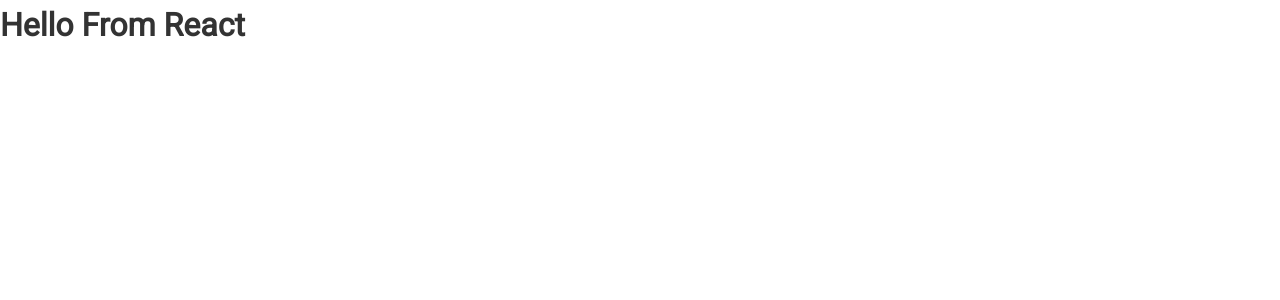
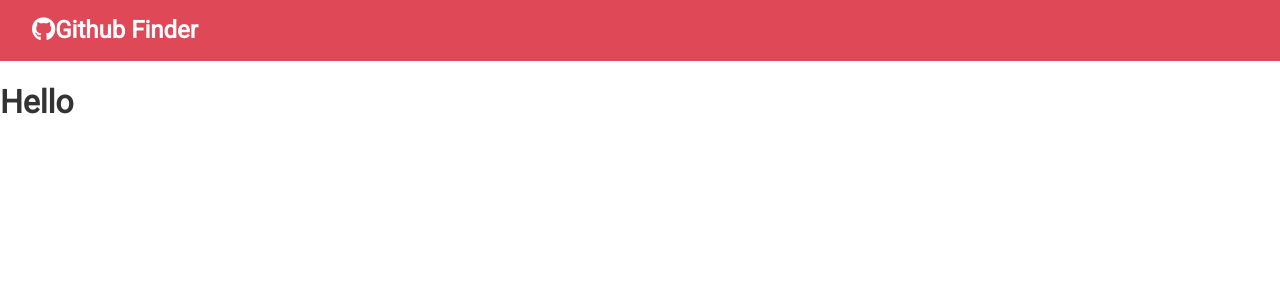
Before and after one commit to cavidano/react-github-finder, a React (Create React App) app: page / in a window 1280 px wide. Shown: the top 300 px of the page. Built offline with nearby package versions, Linux system fonts and the light colour scheme.

Commit message:
added navbar

```diff
--- a/public/index.html
+++ b/public/index.html
@@ -12,6 +12,7 @@
     <link rel="apple-touch-icon" href="%PUBLIC_URL%/logo192.png" />
 
     <link rel="manifest" href="%PUBLIC_URL%/manifest.json" />
+    <script src="https://kit.fontawesome.com/6c3ba32841.js" crossorigin="anonymous"></script>
 
     <title>GitHub Finder</title>
 
--- a/src/App.js
+++ b/src/App.js
@@ -1,14 +1,18 @@
 import React, { Component } from 'react';
+
+// Components
+
+import Navbar from './components/layout/Navbar';
 
 import './App.css';
 
 class App extends Component {
 
   render() {
-
     return (
       <div className="App">
-        <h1>Hello From React</h1>
+        <Navbar title="Github Finder" icon="fab fa-github" />
+        <h1>Hello</h1>
       </div>
     );
   }
--- /dev/null
+++ b/src/components/layout/Navbar.js
@@ -0,0 +1,28 @@
+import React, { Component } from 'react';
+import PropTypes from 'prop-types';
+
+class Navbar extends Component {
+
+    static defaultProps = {
+        title: 'Project Name',
+        icon: 'far fa-smile'
+    }
+
+    static propTypes = {
+        title: PropTypes.string.isRequired,
+        icon: PropTypes.string.isRequired,
+    }
+
+    render() {
+        return (
+            <nav className="navbar bg-primary">
+                <h1>
+                    <i className={this.props.icon}></i>
+                    {this.props.title}
+                </h1>
+            </nav>
+        )
+    }
+}
+
+export default Navbar;
```
